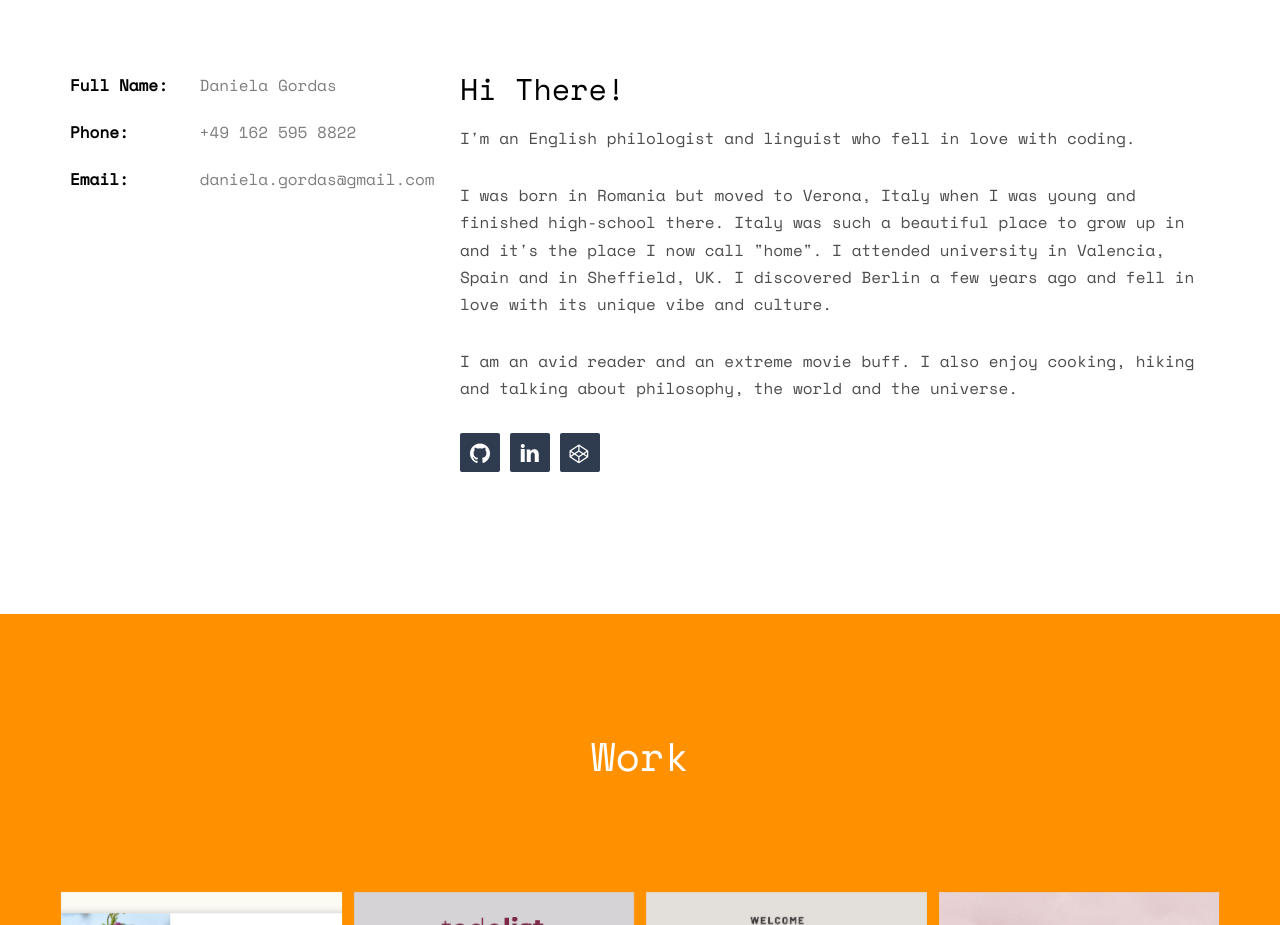
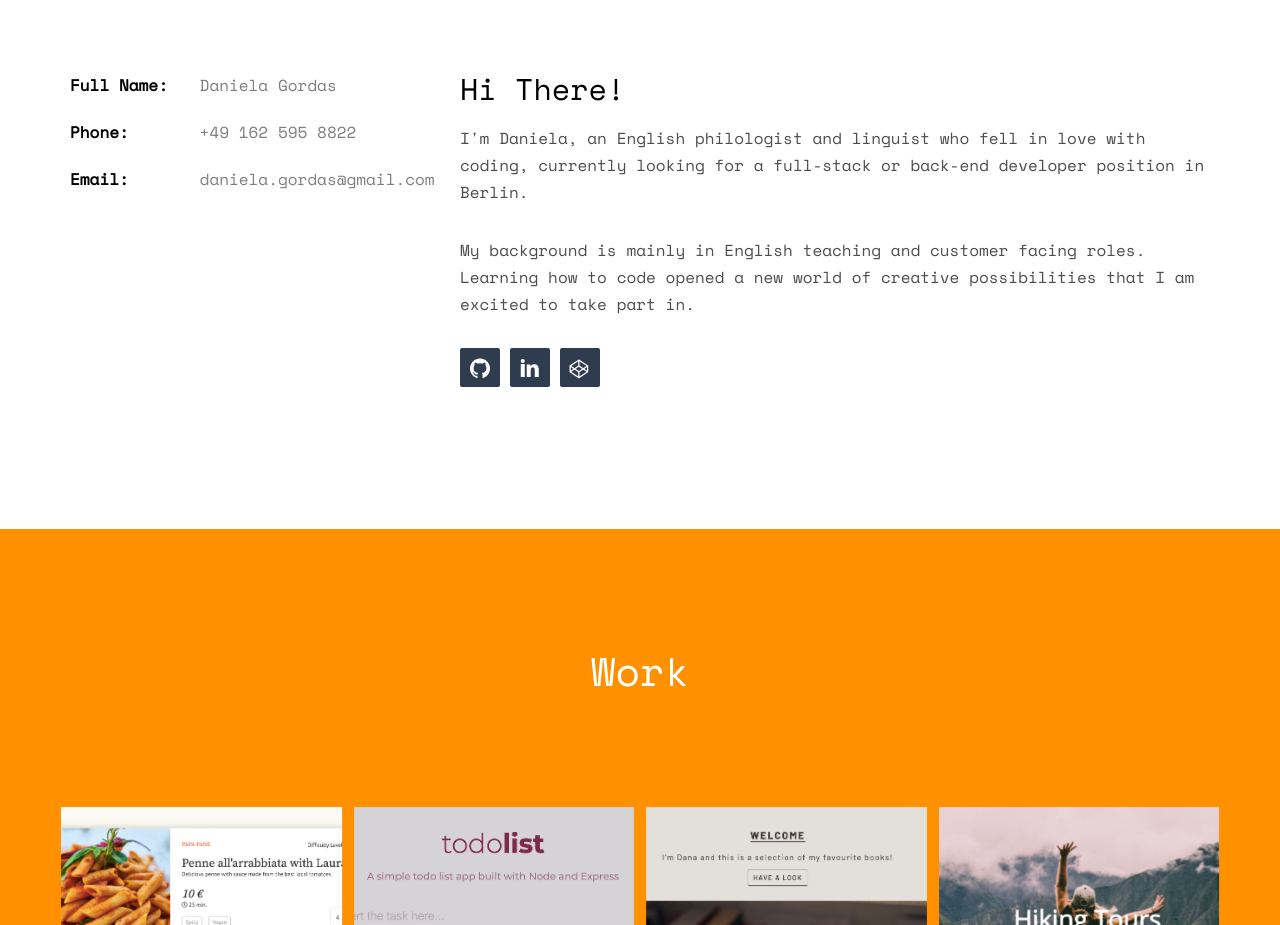
Before and after one commit to DanaGordas/danagordas.github.io, a plain HTML site: page index.html in a window 1280 px wide. Shown: the part 1000-1925 px from the top of the page. Drawn offline with nearby package versions, Linux system fonts and the light colour scheme; some packages are replaced by stand-ins of ours; no server answers; files whose address does not match are found by name.

Commit message:
minor change in about me

```diff
--- a/index.html
+++ b/index.html
@@ -92,9 +92,8 @@
 				</div>
 				<div class="col-md-8">
 					<h2>Hi There!</h2>
-					<p>I'm an English philologist and linguist who fell in love with coding.</p>
-					<p>I was born in Romania but moved to Verona, Italy when I was young and finished high-school there. Italy was such a beautiful place to grow up in and it's the place I now call "home". I attended university in Valencia, Spain and in Sheffield, UK. I discovered Berlin a few years ago and fell in love with its unique vibe and culture.</p>
-					<p>I am an avid reader and an extreme movie buff. I also enjoy cooking, hiking and talking about philosophy, the world and the universe.</p>
+					<p>I'm Daniela, an English philologist and linguist who fell in love with coding, currently looking for a full-stack or back-end developer position in Berlin.</p>
+					<p>My background is mainly in English teaching and customer facing roles. Learning how to code opened a new world of creative possibilities that I am excited to take part in.</p>
 					<p>
 						<ul class="fh5co-social-icons">
 							<li><a href="https://github.com/DanaGordas" target="_blank"><i class="icon-github2"></i></a></li>
```
